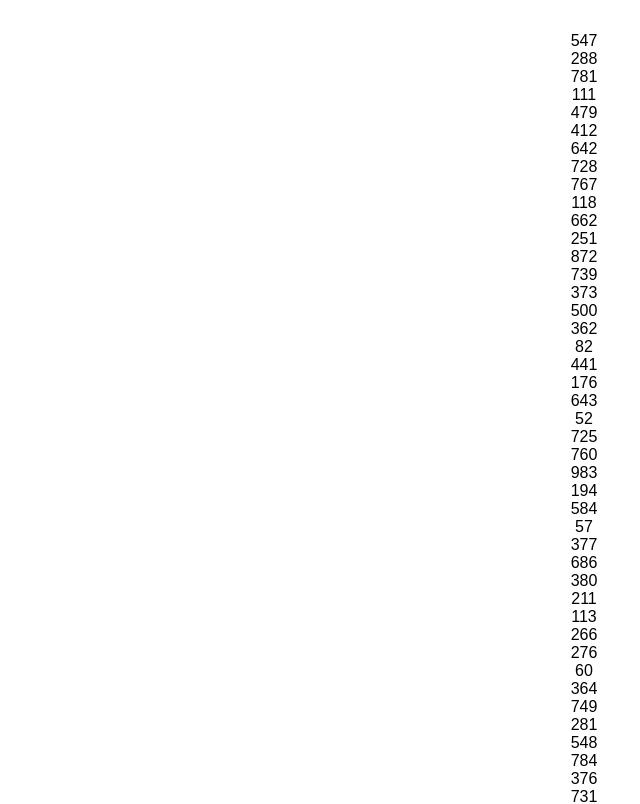
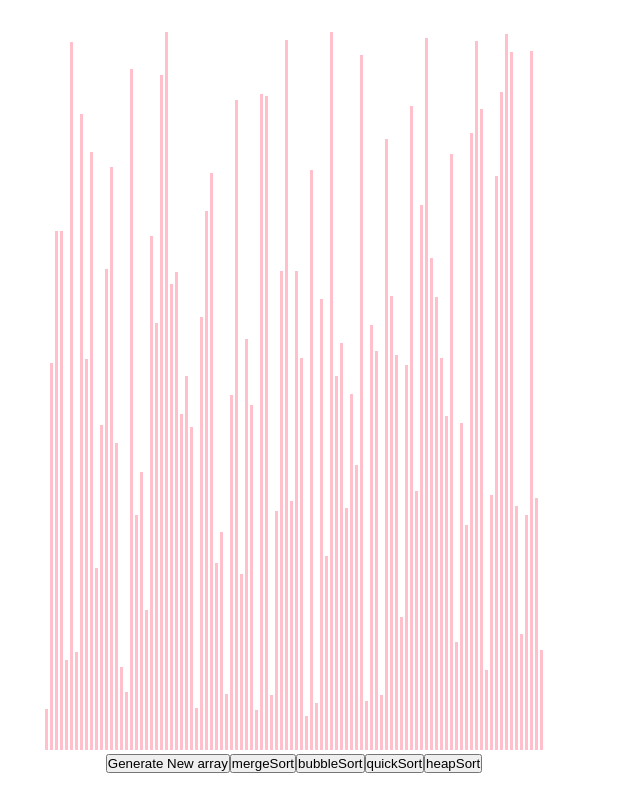
Before and after one commit to DANIGAIN/algorithmVisualizer, a React (Vite) app in the folder client/: page /sortingVisualizer in a window 1280 px wide. Shown: the top 804 px of the page, without its empty margins (56-696 px from the left). Built offline with nearby package versions, Linux system fonts and the light colour scheme; no server answers.

Commit message:
implement random array

```diff
--- a/client/src/components/SortingVisualizer/SortingVisualizer.css
+++ b/client/src/components/SortingVisualizer/SortingVisualizer.css
@@ -0,0 +1,10 @@
+.array-container{
+ position: absolute;
+ left: 100px;
+}
+.array-bar{
+    width: 3px;
+    background-color: pink;
+    display:inline-block;
+    margin:0 1px;
+}
--- a/client/src/components/SortingVisualizer/SortingVisualizer.jsx
+++ b/client/src/components/SortingVisualizer/SortingVisualizer.jsx
@@ -1,4 +1,4 @@
-import React, { useEffect, useState } from "react";
+import React, { useEffect, useRef, useState } from "react";
 import './SortingVisualizer.css';
 
 
@@ -10,27 +10,60 @@
 
 export default function SortingVisualizer() {
 
+
     const [array, setArray] = useState([]);
-
 
     useEffect(() => {
 
-         for(let i = 0  ;i<100 ; i++)
-         {
-            setArray([...array,array.push(randomIntFromInterval(5,1000))]);
-         }
-
+        let x = () => {
+            for (let i = 0; i < 100; i++) {
+                setArray([...array, array.push(randomIntFromInterval(5, 730))])
+            }
+        }
+        return x;
 
     }, []);
 
+    let mergeSort = () => { };
+    let bubbleSort = () => { };
+    let quickSort = () => { };
+    let heapSort = () => { };
+
+
+    let resetArray = () => {
+        let a = [];
+
+        for (let i = 0; i < 100; i++) {
+            a.push(randomIntFromInterval(5, 730));
+        }
+        return a;
+
+    }
+
+
     return (
         <>
-          {array.map((value ,index) =>
-          (
-               <div className="array-bar" key={index}>
-                  {value}
-               </div>
-          ))}
+            <div className="array-container">
+                {array.map((value, index) =>
+                (
+                    <div
+                        className="array-bar"
+                        key={index}
+                        style={{ height: `${value}px` }}>
+
+
+                    </div>
+                ))}
+                <br />
+
+                <button onClick={() => setArray(resetArray)}> Generate New array </button>
+                <button onClick={() => mergeSort()}> mergeSort </button>
+                <button onClick={() => bubbleSort()}> bubbleSort</button>
+                <button onClick={() => quickSort()}>quickSort </button>
+                <button onClick={() => heapSort()}> heapSort </button>
+
+
+            </div>
         </>
     )
 }
```
